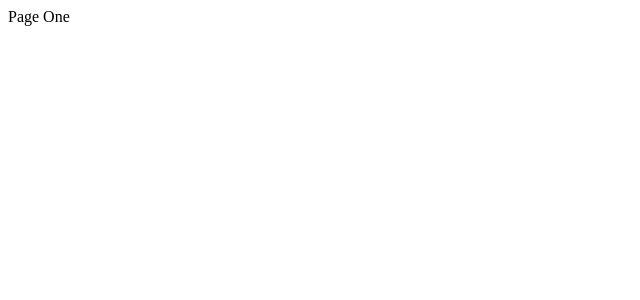
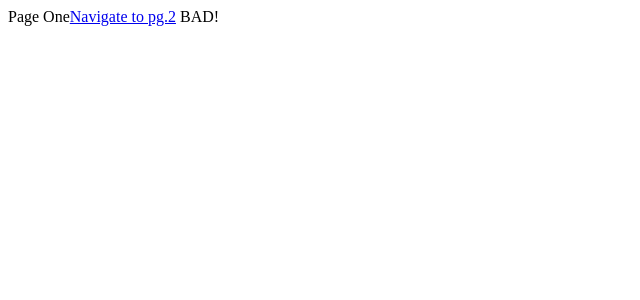
Before and after one commit to gdibble/modernReactWithRedux2019, a React (Create React App) app in the folder streams/client/: page / in a window 1280 px wide. Shown: the top 300 px of the page, without its empty margins (0-640 px from the left). Built offline with nearby package versions, Linux system fonts and the light colour scheme.

Commit message:
Section 16: Traditional navigation with hyperlinks

```diff
--- a/streams/client/src/components/App.js
+++ b/streams/client/src/components/App.js
@@ -2,11 +2,22 @@ import React from 'react';
 import { BrowserRouter, Route } from 'react-router-dom';
 
 const PageOne = () => {
-  return <div>Page One</div>;
+  return (
+    <div>
+      Page One
+      <a href="/2">Navigate to pg.2</a> BAD!
+    </div>
+  );
 };
 
 const PageTwo = () => {
-  return <div>Page Two <button>Click me!</button></div>;
+  return (
+    <div>
+      Page Two
+      <button>Click me!</button>
+      <a href="/">Navigate to pg.1</a> BAD!!
+    </div>
+  );
 };
 
 const App = () => {
```
